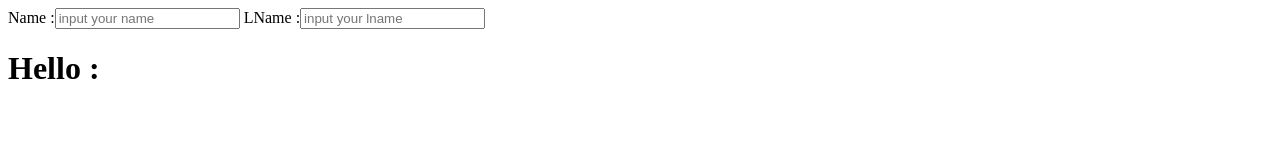
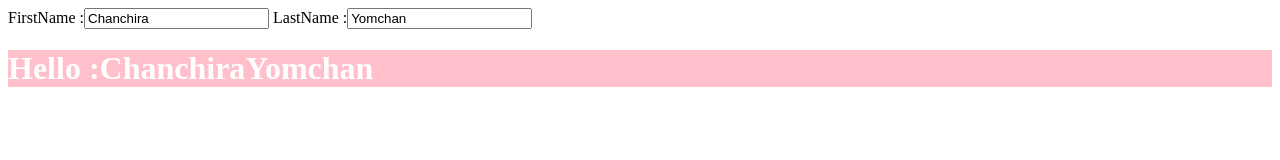
Before and after one commit to Far-Chanchira/Angularjs-Basic, a plain HTML site: page index.html in a window 1280 px wide. Drawn offline with nearby package versions, Linux system fonts and the light colour scheme.

Commit message:
Directive Ng-init การกำหนดค่าเริ่มต้น

```diff
--- a/index.html
+++ b/index.html
@@ -6,11 +6,11 @@
       <script src="https://ajax.googleapis.com/ajax/libs/angularjs/1.6.9/angular.min.js"></script>
   </head>
   <body>
-    <div ng-app="">
-         Name :<input type="text" placeholder="input your name" ng-model="name"/>
-         LName :<input type="text" placeholder="input your lname" ng-model="lname"/>
+    <div ng-app="" ng-init="fname='Chanchira';lname='Yomchan';color='pink';text='white'">
+         FirstName :<input type="text" placeholder="input your firstname" ng-model="fname"/>
+         LastName :<input type="text" placeholder="input your lastname" ng-model="lname"/>
          <br>
-         <h1>Hello :{{name + lname}}</h1>
+         <h1 style="background-color:{{color}};color:{{text}}">Hello :{{fname + lname}}</h1>
     </div>
 
   </body>
```
